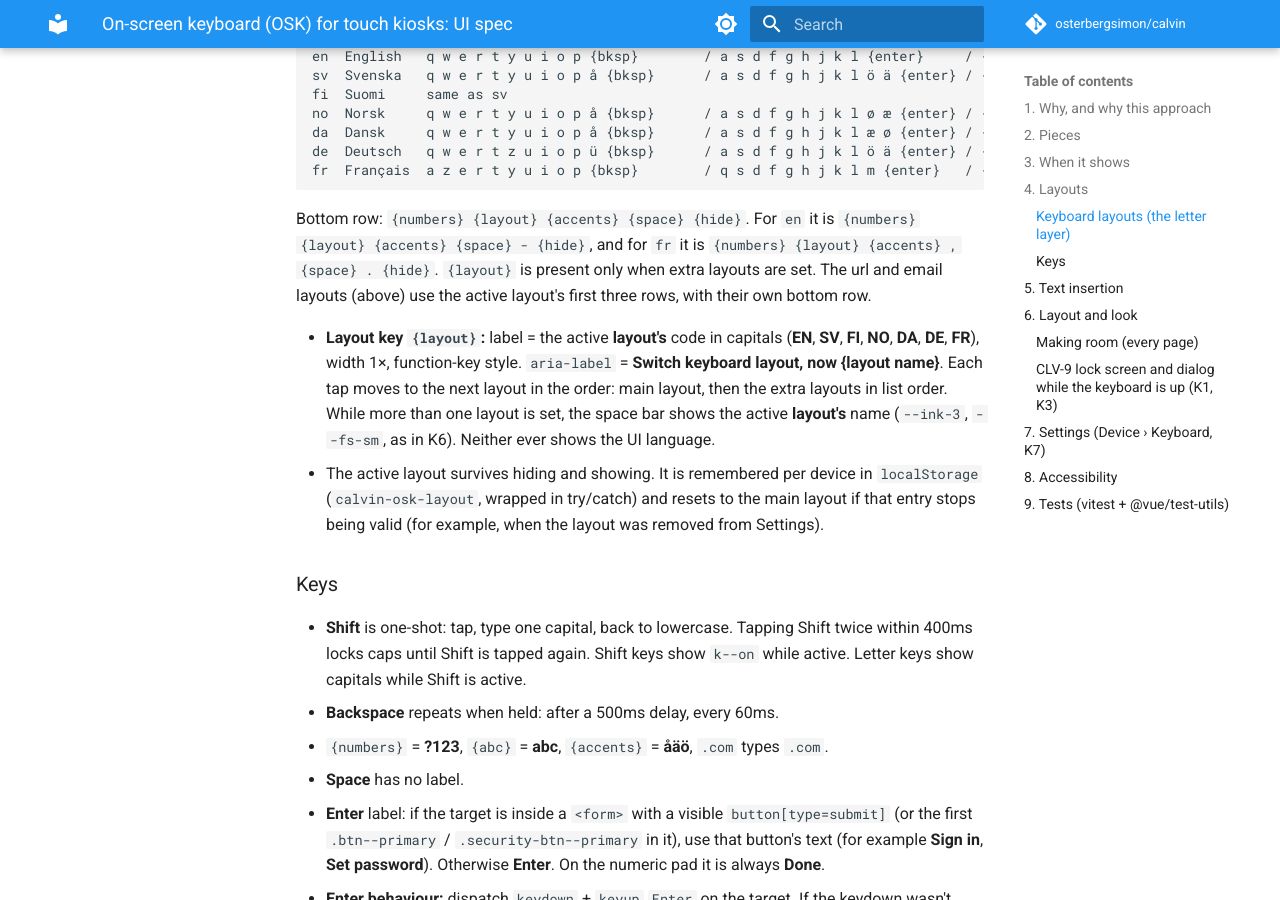
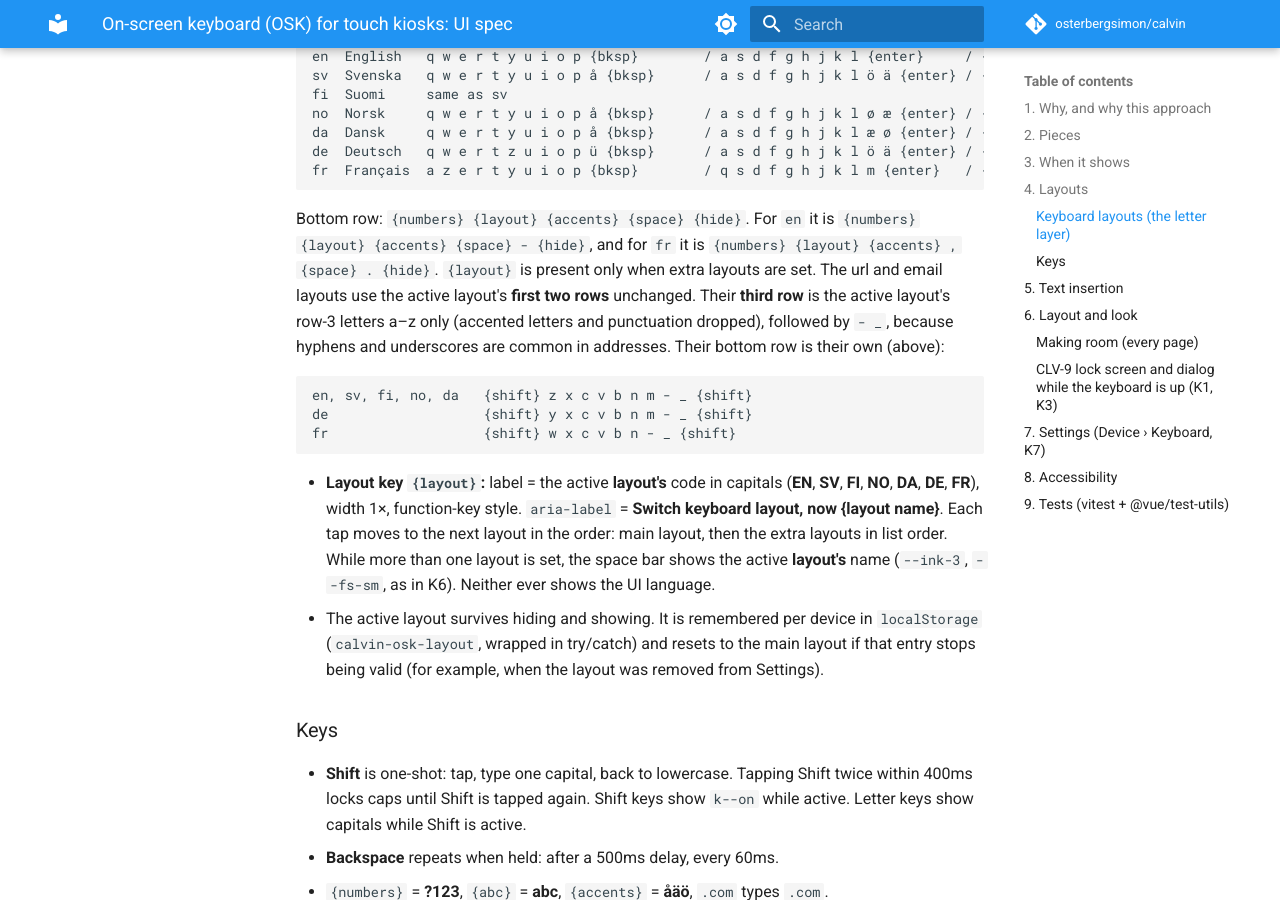
Before and after one commit to osterbergsimon/calvin, an MkDocs documentation site: the page built from docs/design/2026-10-29-on-screen-keyboard.md, in a window 1280 px wide and 900 px high, scrolled down 2931 px. Built offline with MkDocs 1.6.1 and Material for MkDocs 9.7.7, drawn with Linux system fonts in a browser that asks for light colours; comment, search, counter and statistics services are not loaded.

Commit message:
docs(design): url/email keyboards keep - and _ on row 3
Copy the design lead's spec update (commit faaf1517): rows 1-2 unchanged
from the active layout, row 3 is its a-z letters then - _.

````diff
--- a/docs/design/2026-10-29-on-screen-keyboard.md
+++ b/docs/design/2026-10-29-on-screen-keyboard.md
@@ -118,7 +118,15 @@ fr  Français  a z e r t y u i o p {bksp}        / q s d f g h j k l m {enter}
 Bottom row: `{numbers} {layout} {accents} {space} {hide}`. For `en` it is
 `{numbers} {layout} {accents} {space} - {hide}`, and for `fr` it is
 `{numbers} {layout} {accents} , {space} . {hide}`. `{layout}` is present only when extra layouts are set.
-The url and email layouts (above) use the active layout's first three rows, with their own bottom row.
+The url and email layouts use the active layout's **first two rows** unchanged. Their **third row** is the
+active layout's row-3 letters a–z only (accented letters and punctuation dropped), followed by `- _`, because
+hyphens and underscores are common in addresses. Their bottom row is their own (above):
+
+```
+en, sv, fi, no, da   {shift} z x c v b n m - _ {shift}
+de                   {shift} y x c v b n m - _ {shift}
+fr                   {shift} w x c v b n - _ {shift}
+```
 
 - **Layout key `{layout}`:** label = the active **layout's** code in capitals (**EN**, **SV**, **FI**, **NO**,
   **DA**, **DE**, **FR**), width 1×, function-key style. `aria-label` = **Switch keyboard layout, now {layout name}**.
````
